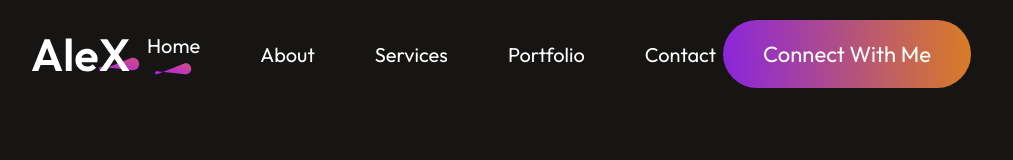
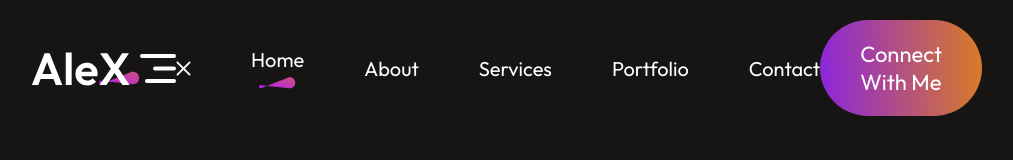
Before and after one commit to Shah-Arjun/Portfolio-Template-ReactJS, a React (Vite) app: page / in a window 1280 px wide. Shown: the top 160 px of the page, without its empty margins (139-1152 px from the left). Built offline with nearby package versions, Linux system fonts and the light colour scheme.

Commit message:
added menu open and close icon

```diff
--- a/src/Components/Navbar/Navbar.jsx
+++ b/src/Components/Navbar/Navbar.jsx
@@ -3,6 +3,8 @@ import "./Navbar.css"; //external css for navbar
 import logo from "../../assets/logo.svg";
 import underline from "../../assets/nav_underline.svg";
 import AnchorLink from "react-anchor-link-smooth-scroll";
+import menu_open from "../../assets/menu_open.svg"
+import menu_close from "../../assets/menu_close.svg"
 
 function Navbar() {
 
@@ -12,7 +14,9 @@ function Navbar() {
   return (
     <div id="home" className="navbar">
       <img src={logo} alt="logo" />
+      <img src={menu_open} alt="" />  {/* menu icon fro small mobile */}
       <ul className="nav-menu">
+        <img src={menu_close} alt="" className="nav-mob-close"/>    {/* menu close X icon for mobile */}
         <li><AnchorLink className="anchor-link" href="#home"><p onClick={()=>setMenu("home")}>Home</p></AnchorLink>{ menu === "home"?<img src={underline} /> : <></> }</li>   {/* menu home ho vane unerline image dekha ntr ntg*/}
         <li><AnchorLink className="anchor-link" offset={50} href="#about"><p onClick={()=>setMenu("about")}>About</p></AnchorLink>{ menu === "about"?<img src={underline} /> : <></> }</li>
         <li><AnchorLink className="anchor-link" offset={50} href="#services"><p onClick={()=>setMenu("services")}>Services</p></AnchorLink>{ menu === "services"?<img src={underline} /> : <></> }</li>
```
